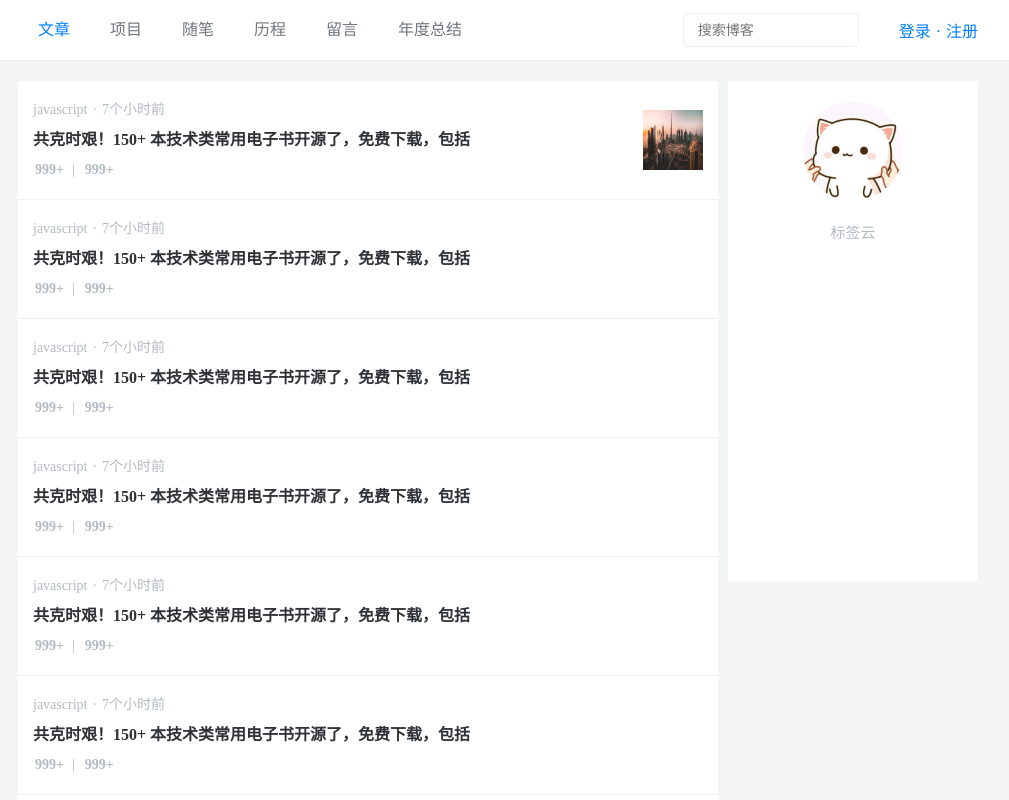
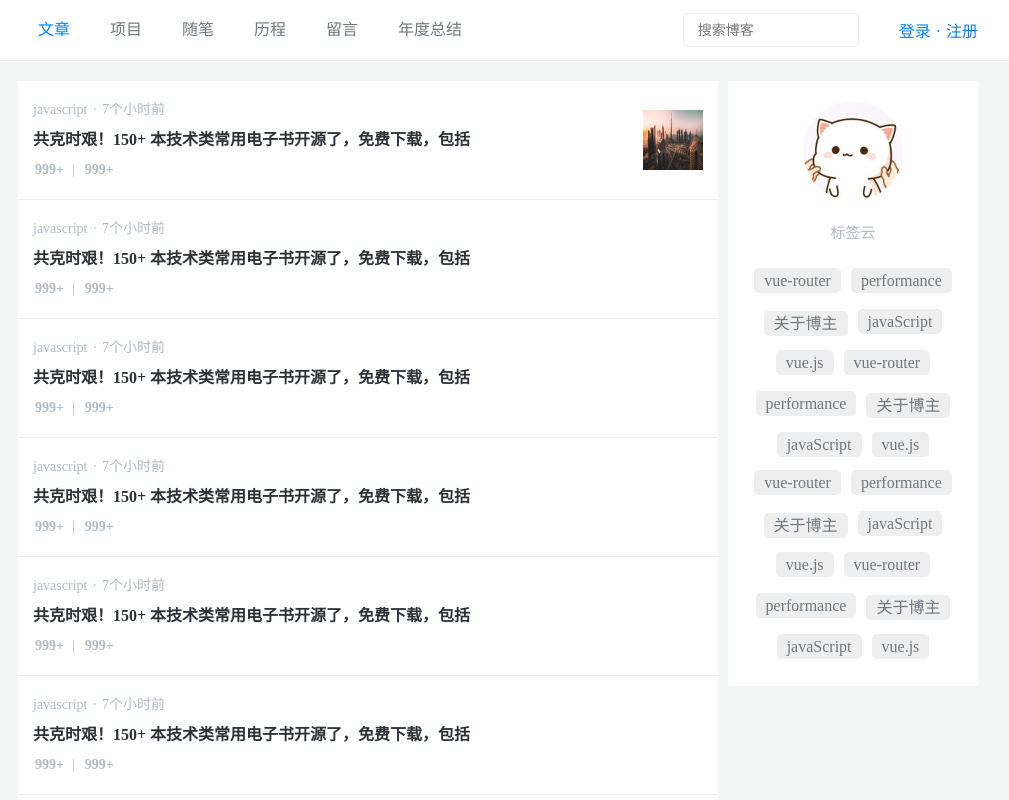
Before and after one commit to BruceHa/blog-front, a Vue app: page /#/article in a window 1280 px wide. Shown: the top 800 px of the page, without its empty margins (142-1151 px from the left). Built offline with nearby package versions, Linux system fonts and the light colour scheme; a small style sheet from the web is missing.

Commit message:
解决alias不起作用问题,完成side-nav.vue

```diff
--- a/src/common/service.ts
+++ b/src/common/service.ts
@@ -22,8 +22,7 @@ export function sendRequest (config: AxiosRequestConfig) {
         console.log(`${url} 接口报错: ${res.data.msg}`)
         reject(res.data)
       }
-      })
-      .catch((err: any) => {
+    }).catch((err: any) => {
       console.log(`${url} 接口报错: ${err.message}`)
       err.msg = err.message
       reject(err)
--- a/src/components/side-nav.vue
+++ b/src/components/side-nav.vue
@@ -4,15 +4,136 @@
       <img src="~assets/avatar.jpg" alt="">
     </div>
     <h3 class="title">标签云</h3>
+    <ul class="tags">
+      <li class="item">
+        <span class="item-text">
+        vue-router
+        </span>
+      </li>
+      <li class="item">
+        <span class="item-text">
+        performance
+        </span>
+      </li>
+      <li class="item">
+        <span class="item-text">
+        关于博主
+        </span>
+        </li>
+      <li class="item">
+        <span class="item-text">
+        javaScript
+        </span>
+      </li>
+      <li class="item">
+        <span class="item-text">
+        vue.js
+        </span>
+      </li>
+       <li class="item">
+        <span class="item-text">
+        vue-router
+        </span>
+      </li>
+      <li class="item">
+        <span class="item-text">
+        performance
+        </span>
+      </li>
+      <li class="item">
+        <span class="item-text">
+        关于博主
+        </span>
+        </li>
+      <li class="item">
+        <span class="item-text">
+        javaScript
+        </span>
+      </li>
+      <li class="item">
+        <span class="item-text">
+        vue.js
+        </span>
+      </li>
+       <li class="item">
+        <span class="item-text">
+        vue-router
+        </span>
+      </li>
+      <li class="item">
+        <span class="item-text">
+        performance
+        </span>
+      </li>
+      <li class="item">
+        <span class="item-text">
+        关于博主
+        </span>
+        </li>
+      <li class="item">
+        <span class="item-text">
+        javaScript
+        </span>
+      </li>
+      <li class="item">
+        <span class="item-text">
+        vue.js
+        </span>
+      </li>
+       <li class="item">
+        <span class="item-text">
+        vue-router
+        </span>
+      </li>
+      <li class="item">
+        <span class="item-text">
+        performance
+        </span>
+      </li>
+      <li class="item">
+        <span class="item-text">
+        关于博主
+        </span>
+        </li>
+      <li class="item">
+        <span class="item-text">
+        javaScript
+        </span>
+      </li>
+      <li class="item">
+        <span class="item-text">
+        vue.js
+        </span>
+      </li>
+    </ul>
   </div>
 </template>
 
 <script lang="ts">
 import { Component, Vue } from 'vue-property-decorator'
+import { sendRequest } from 'common/service'
 
 @Component
 export default class SideNav extends Vue {
+  count = 0
+  tagList = []
 
+  created () {
+    // this.getTagList()
+  }
+
+  getTagList () {
+    sendRequest({
+      url: 'https://biaochenxuying.cn/api/getTagList',
+      params: {
+        keyword: '',
+        pageNum: 1,
+        pageSize: 100
+      }
+    }).then((data) => {
+      this.tagList = data.list
+    })
+  }
 }
 </script>
 
@@ -21,7 +142,9 @@ export default class SideNav extends Vue {
 .wrap {
   width: 250px;
   min-height: 500px;
+  padding-bottom: 20px;
   background-color: #fff;
+  user-select: none;
 
   .avatar {
     overflow: hidden;
@@ -29,17 +152,47 @@ export default class SideNav extends Vue {
     height: 100px;
     margin: 20px auto;
     border-radius: 50%;
+    transition: all .5s;
 
     img {
       width: 100%;
       height: 100%;
     }
+
+    &:hover {
+      width: 150px;
+      height: 150px;
+    }
   }
 
   .title {
+    margin: 20px auto;
     color: $grey-color;
     text-align: center;
     font-size: 15px;
   }
+
+  .tags {
+    display: flex;
+    justify-content: center;
+    align-items: center;
+    flex-wrap: wrap;
+
+    .item {
+      padding: 10px 5px;
+      cursor: pointer;
+
+      .item-text {
+        padding: 4px 10px;
+        border-radius: 5px;
+        color: $text-color;
+        background-color: #eee;
+
+        &:hover {
+          color: $active-color;
+        }
+      }
+    }
+  }
 }
 </style>
--- a/src/scss/variable.scss
+++ b/src/scss/variable.scss
@@ -1 +1,3 @@
 $grey-color: #b2bac2;
+$active-color: #007fff;
+$text-color: #71777c;
--- a/vue.config.js
+++ b/vue.config.js
@@ -2,7 +2,7 @@
 // eslint-disable-next-line @typescript-eslint/no-var-requires
 const path = require('path')
 function resolve (dir) {
-  return path.join(__dirname, dir)
+  return path.resolve(__dirname, dir)
 }
 
 module.exports = {
```
Also changed, not shown: tsconfig.json (+9 -0 lines). Lines whose indentation alone changed are shown as unchanged.
